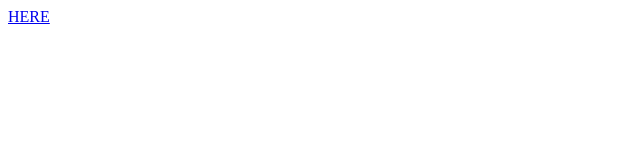
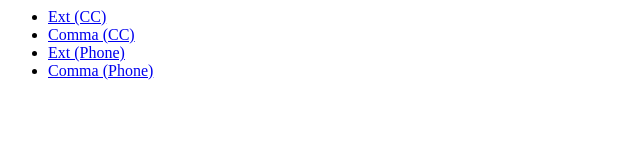
Before and after one commit to peterbevan-dg/tel-link-testing, a plain HTML site: page index.html in a window 1280 px wide. Shown: the whole page, without its empty margins (0-640 px from the left). Drawn offline with Linux system fonts and the light colour scheme.

Commit message:
Update index.html

```diff
--- a/index.html
+++ b/index.html
@@ -1,5 +1,10 @@
 <html>
   <body>
-    <a href="tel:07989993806?12345">HERE</a>
+    <ul>
+      <li><a href="tel:02038683428;ext=1234">Ext (CC)</a></li>
+      <li><a href="tel:02038683428,1234">Comma (CC)</a></li>
+      <li><a href="tel:07989993806;ext=12345">Ext (Phone)</a></li>
+      <li><a href="tel:07989993806,12345">Comma (Phone)</a></li>
+    </ul>
   </body>
 </html>
```
